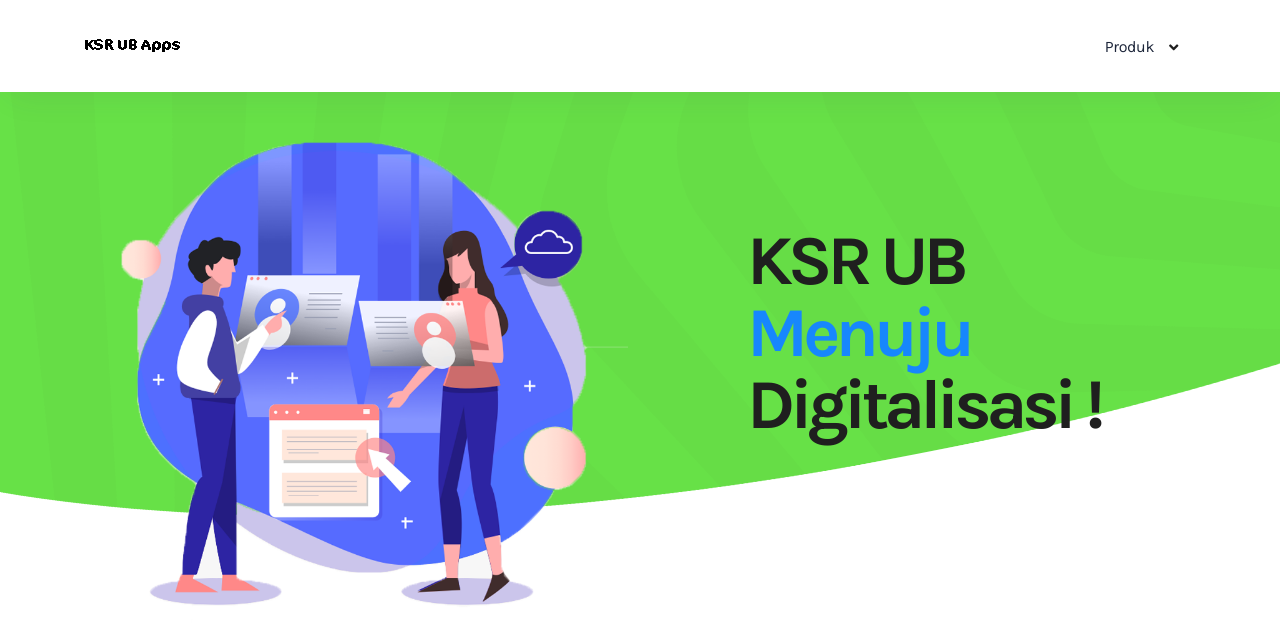
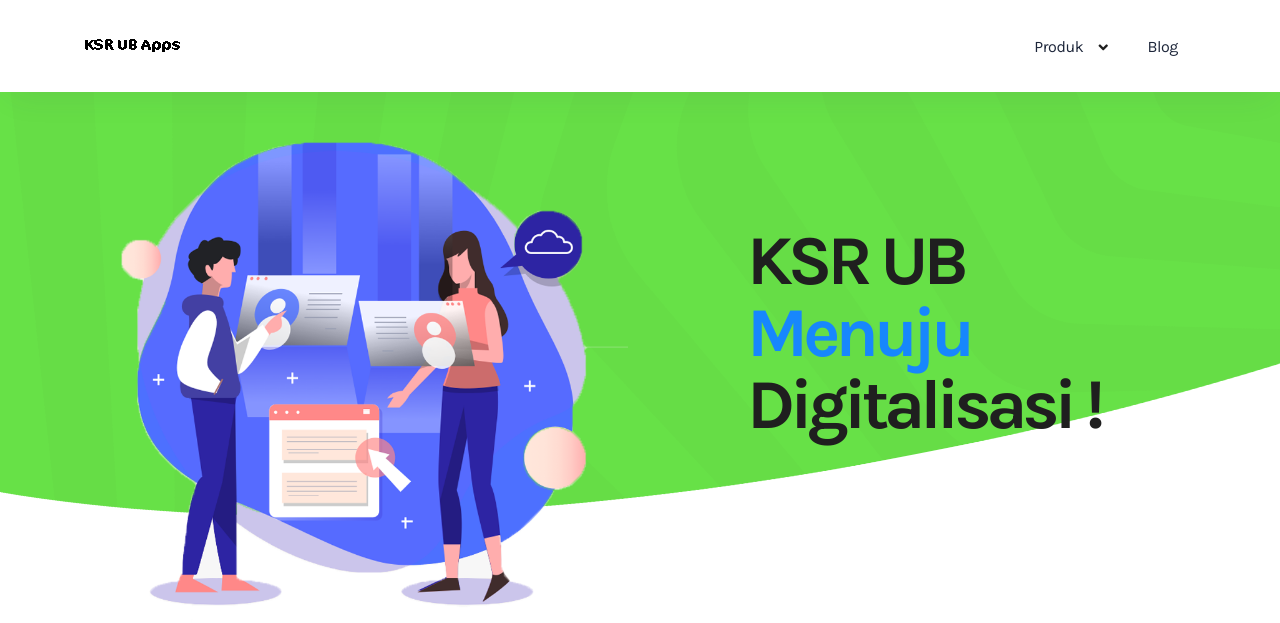
Before and after one commit to ksrub/landing-page, a PHP site: page / in a window 1280 px wide. Shown: the top 623 px of the page. Run offline with PHP 8.4, Linux system fonts and the light colour scheme; grey boxes labelled with a size stand in for pictures from a placeholder-image service; some libraries are stand-ins or nearby versions.

Commit message:
[tambah] menu blog organisasi

```diff
--- a/template/menu.php
+++ b/template/menu.php
@@ -29,6 +29,9 @@
 								<li class="sub-menu--item"><a href="./db-anggota/"><em>DB Anggota</em> <span class="blink">Baru!</span></a></li>
 							</ul>
 						</li>
+						<li class="nav-item">
+							<a href="http://ksr.ub.ac.id/" class="nav-link-item">Blog</a>
+						</li>
 					</ul>
 				</nav>
 			</div>
```
